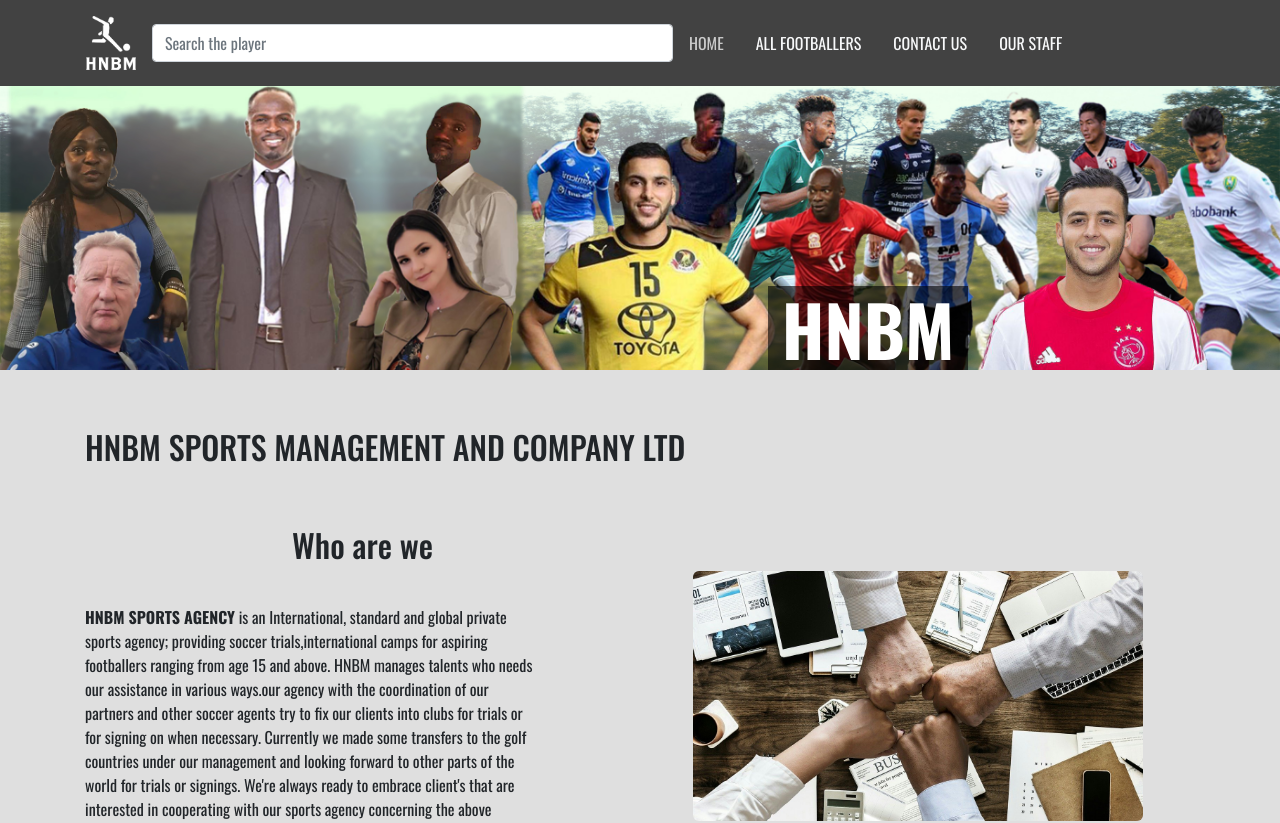
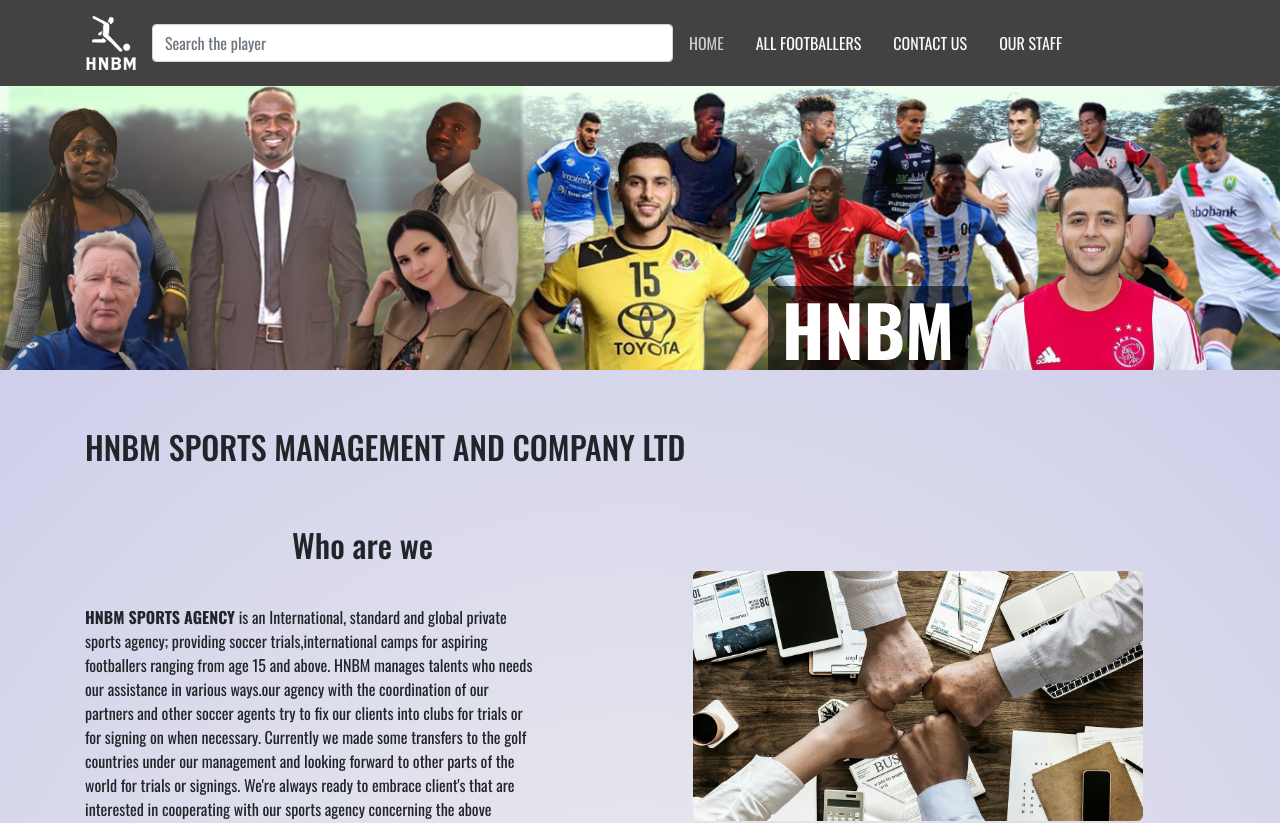
Before and after one commit to beksssK/footballtemporary, a React (Create React App) app: page / in a window 1280 px wide. Shown: the top 823 px of the page. Built offline with nearby package versions, Linux system fonts and the light colour scheme.

Commit message:
changed the main background of the layout

```diff
--- a/src/components/Layout/Layout.css
+++ b/src/components/Layout/Layout.css
@@ -1,7 +1,11 @@
 .Layout{
-    background-size: cover;
     min-height: 100vh; /* todo: temp */
 }
+
+.MainLayout {
+    background: radial-gradient(circle, rgba(238,237,237,1) 0%, rgba(199,199,235,1) 100%);
+}
+
 .page-top__header {
     padding-top: 200px;
     margin: 0 auto 0 60%;
```
Also changed, not shown: src/assets/images/ball-bg.png (added), 1 other file (tests, documents, lock files or other folders).
